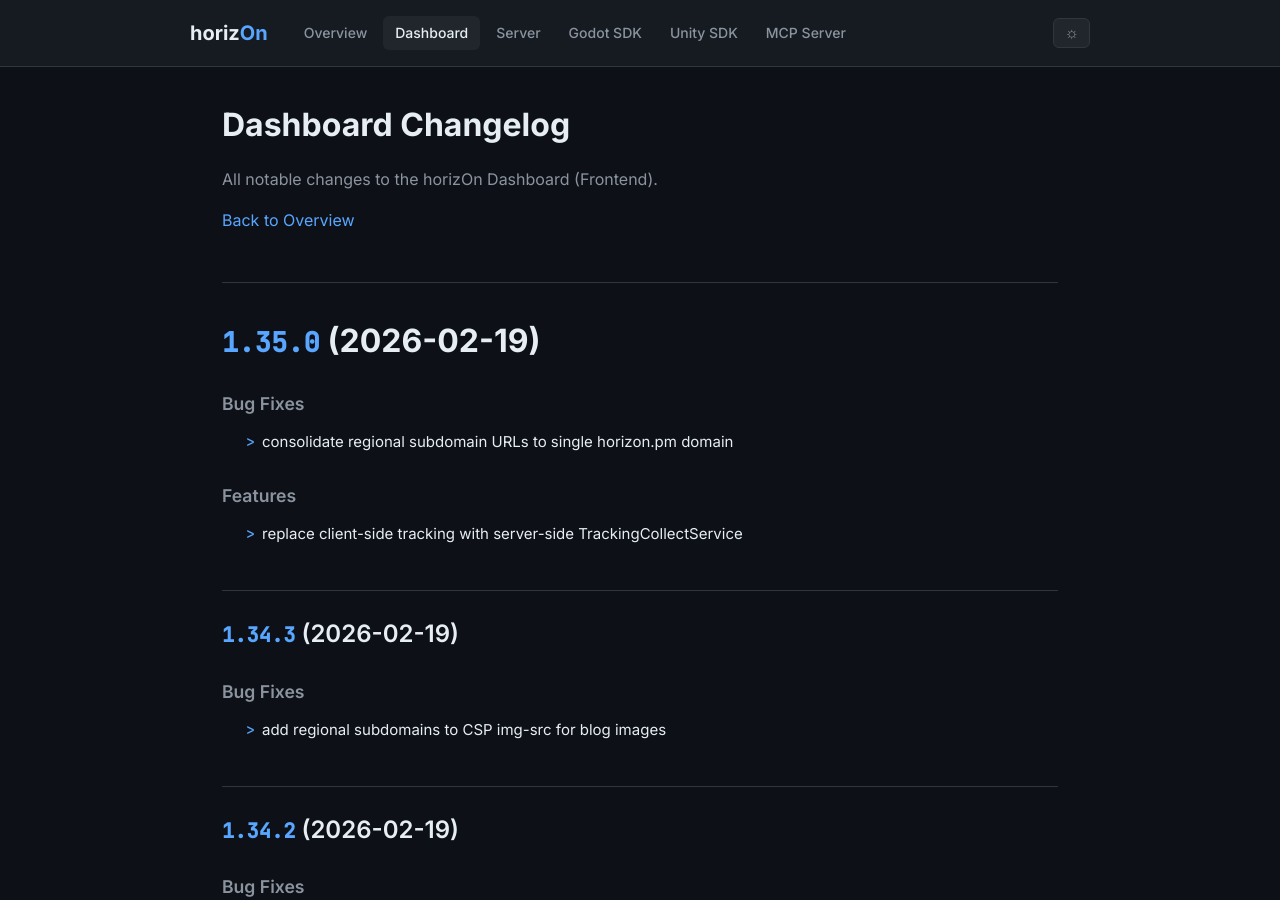
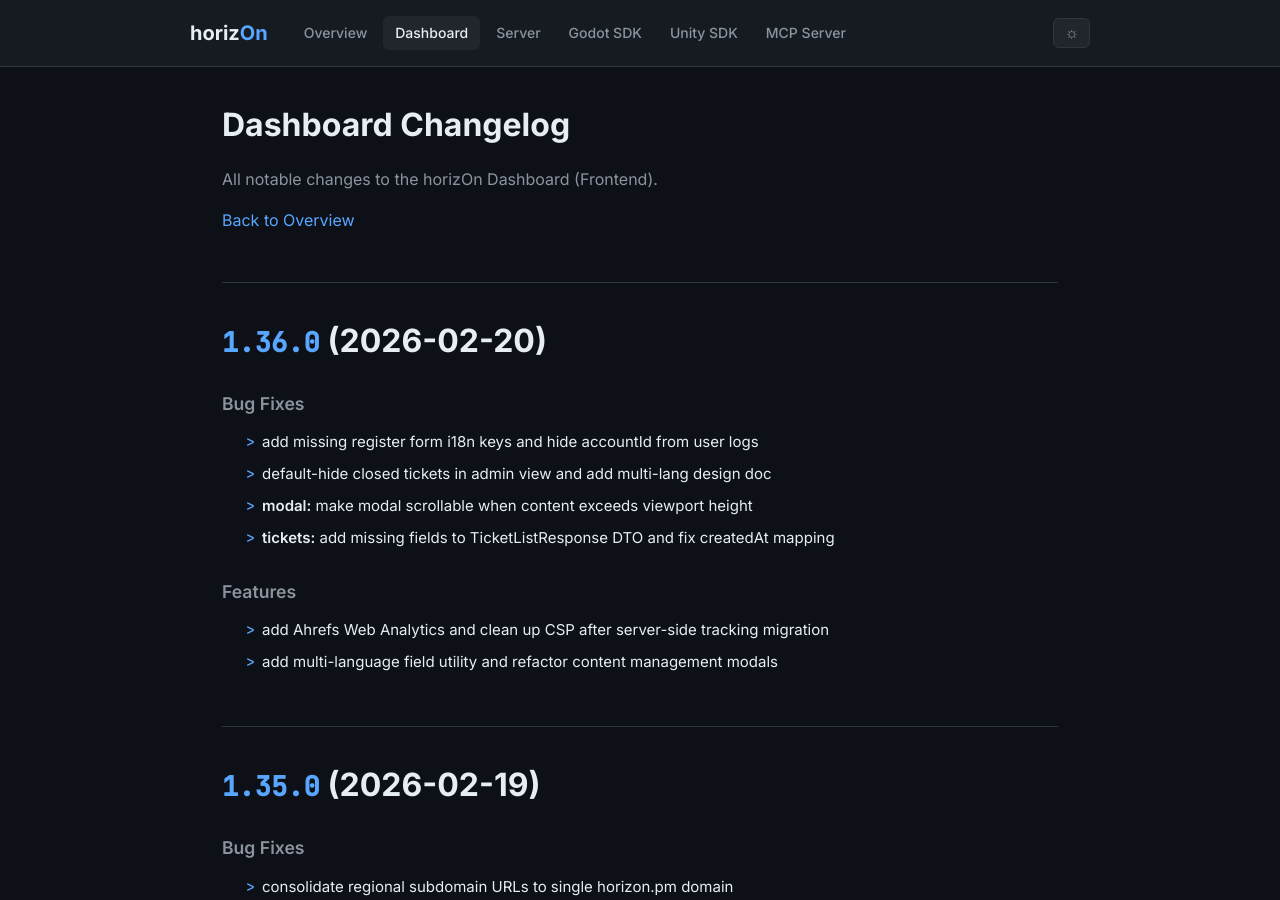
Before and after one commit to ProjectMakersDE/horizOn-Changelog, a Jekyll site: the page built from dashboard-changelog.md, in a window 1280 px wide and 900 px high. Built offline with Jekyll 4.4.1, drawn with Linux system fonts in a browser that asks for light colours.

Commit message:
chore: sync changelogs [skip ci]

```diff
--- a/dashboard-changelog.md
+++ b/dashboard-changelog.md
@@ -8,6 +8,22 @@ title: Dashboard Changelog
 All notable changes to the horizOn Dashboard (Frontend).
 
 [Back to Overview](.)
+
+# [1.36.0](https://github.com/ProjectMakersDE/horizOn-Dashboard/compare/v1.35.0...v1.36.0) (2026-02-20)
+
+
+### Bug Fixes
+
+* add missing register form i18n keys and hide accountId from user logs ([cd1525e](https://github.com/ProjectMakersDE/horizOn-Dashboard/commit/cd1525e1ffed034e0aa425e3efbc00e132d2479c))
+* default-hide closed tickets in admin view and add multi-lang design doc ([200ea97](https://github.com/ProjectMakersDE/horizOn-Dashboard/commit/200ea97524b63c520bd4e4aeb025bc8e7721f2c5))
+* **modal:** make modal scrollable when content exceeds viewport height ([5bc0036](https://github.com/ProjectMakersDE/horizOn-Dashboard/commit/5bc0036dd82c18a1f36845b5adfe304d3ba0b99d))
+* **tickets:** add missing fields to TicketListResponse DTO and fix createdAt mapping ([8860871](https://github.com/ProjectMakersDE/horizOn-Dashboard/commit/88608713ac3350b683ef36f1b844e141f8416a51))
+
+
+### Features
+
+* add Ahrefs Web Analytics and clean up CSP after server-side tracking migration ([b5c752b](https://github.com/ProjectMakersDE/horizOn-Dashboard/commit/b5c752b39a7ee2377a208d8330677e93240c5d5a))
+* add multi-language field utility and refactor content management modals ([2906e51](https://github.com/ProjectMakersDE/horizOn-Dashboard/commit/2906e516cfc6fe19b394e61c58fe464ab3dfaa06))
 
 # [1.35.0](https://github.com/ProjectMakersDE/horizOn-Dashboard/compare/v1.34.3...v1.35.0) (2026-02-19)
 
```
Also changed, not shown: index.md (+1 -1 lines).
